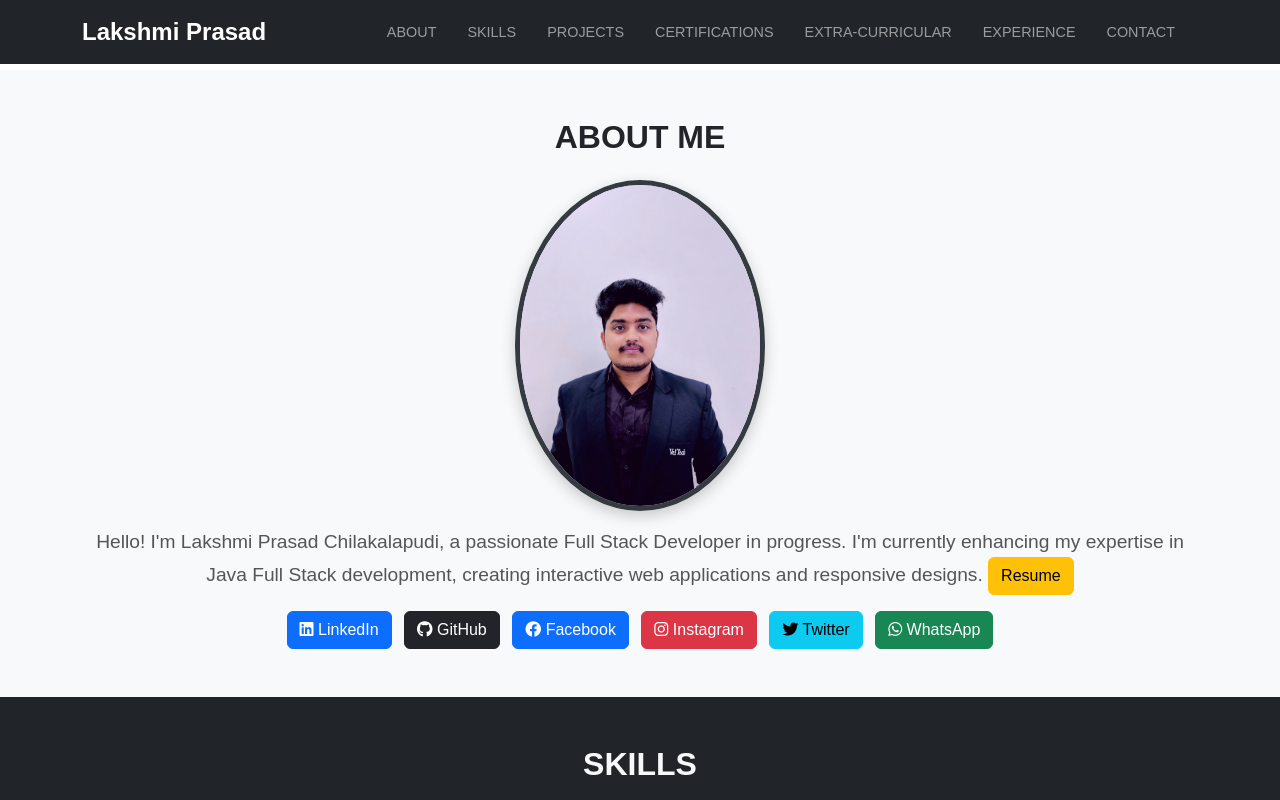
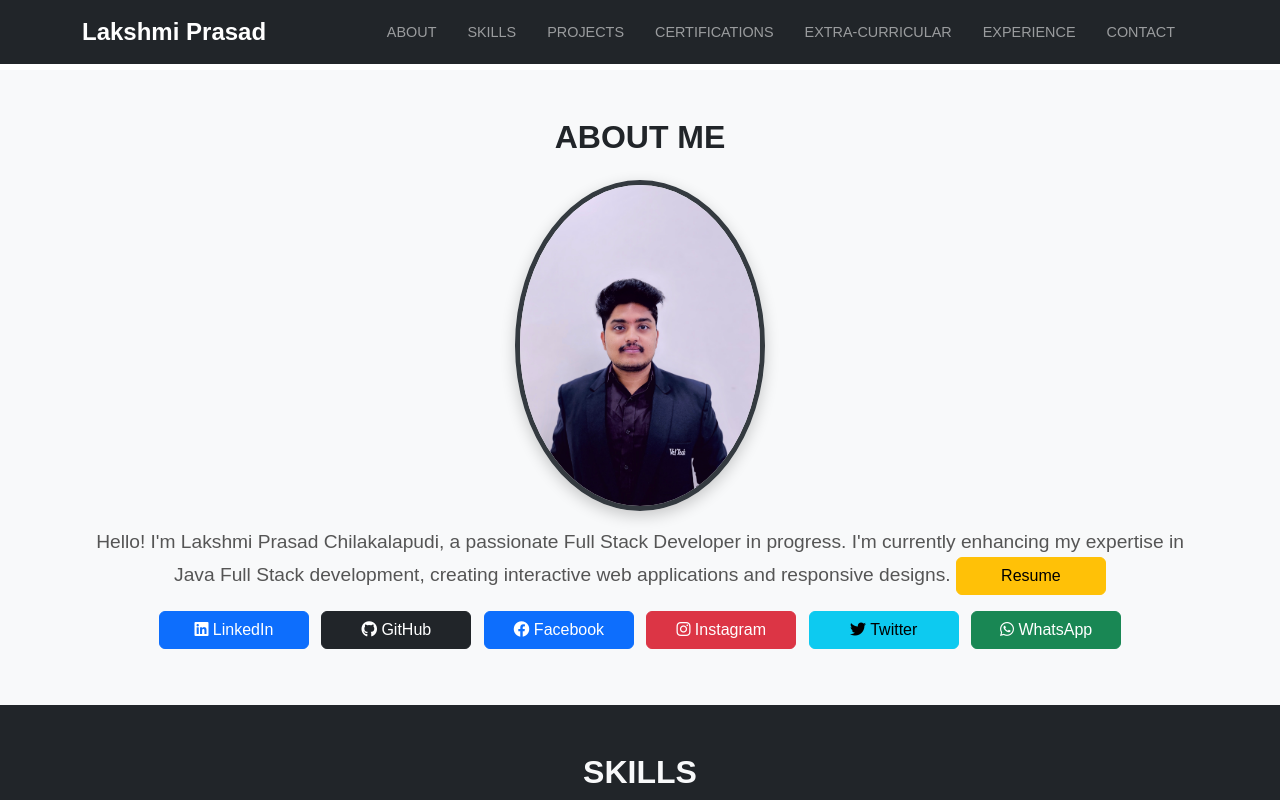
Before and after one commit to LAKSHMIPRASAD9813/portfolio-lakshmi-prasad, a plain HTML site: page index.html in a window 1280 px wide. Shown: the top 800 px of the page. Drawn offline with nearby package versions, Linux system fonts and the light colour scheme.

Commit message:
js added

```diff
--- a/index.css
+++ b/index.css
@@ -42,6 +42,14 @@ h2 {
 #about p {
     font-size: 1.2rem;
     color: #555;
+}
+
+#about .btn{
+    width: 150px;
+}
+
+#about .btn:hover{
+    transform: scale(1.1);
 }
 
 /* Skills Section */
--- a/index.html
+++ b/index.html
@@ -42,15 +42,15 @@
         <p>
             Hello! I'm Lakshmi Prasad Chilakalapudi, a passionate Full Stack Developer in progress.
             I'm currently enhancing my expertise in Java Full Stack development, creating interactive
-            web applications and responsive designs. <a href="./lakshmiprasadresume.pdf" download="lakshmiprasadresume.pdf"><button class="btn btn-warning">Resume</button></a>
+            web applications and responsive designs. <a href="./lakshmiprasadresume.pdf" download=""><button class="btn btn-warning">Resume</button></a>
         </p>
         <div class="col-1 col-sm-1 col-md-12 col-lg-12 col-xl-12">
-            <a href="https://www.linkedin.com/in/lakshmiprasadchilakalapudi/" class="btn btn-primary me-2"><i class="fab fa-linkedin"></i> LinkedIn</a>
-            <a href="https://github.com/LAKSHMIPRASAD9813" class="btn btn-dark me-2"><i class="fab fa-github"></i> GitHub</a>
-            <a href="https://www.facebook.com/chprasad9813/" class="btn btn-primary me-2"><i class="fab fa-facebook"></i> Facebook</a>
-            <a href="https://www.instagram.com/lakshmiprasad_chilakalapudi_3/" class="btn btn-danger me-2"><i class="fab fa-instagram"></i> Instagram</a>
-            <a href="https://x.com/Lakshmi54384321" class="btn btn-info me-2"><i class="fab fa-twitter"></i> Twitter</a>
-            <a href="https://web.whatsapp.com/" class="btn btn-success"><i class="fab fa-whatsapp"></i> WhatsApp</a>
+            <a href="https://www.linkedin.com/in/lakshmiprasadchilakalapudi/" class="btn btn-primary me-2 mb-2"><i class="fab fa-linkedin"></i> LinkedIn</a>
+            <a href="https://github.com/LAKSHMIPRASAD9813" class="btn btn-dark me-2 mb-2"><i class="fab fa-github"></i> GitHub</a>
+            <a href="https://www.facebook.com/chprasad9813/" class="btn btn-primary me-2 mb-2"><i class="fab fa-facebook"></i> Facebook</a>
+            <a href="https://www.instagram.com/lakshmiprasad_chilakalapudi_3/" class="btn btn-danger me-2 mb-2"><i class="fab fa-instagram"></i> Instagram</a>
+            <a href="https://x.com/Lakshmi54384321" class="btn btn-info me-2 mb-2"><i class="fab fa-twitter"></i> Twitter</a>
+            <a href="https://web.whatsapp.com/" class="btn btn-success mb-2"><i class="fab fa-whatsapp"></i> WhatsApp</a>
         </div>
     </div>
 </section>
@@ -331,5 +331,7 @@
 <!-- Bootstrap JS -->
 <script src="https://cdn.jsdelivr.net/npm/bootstrap@5.3.1/dist/js/bootstrap.bundle.min.js"></script>
 
+<!-- java script -->
+ <script src="./index.js"></script>
 </body>
 </html>
--- /dev/null
+++ b/index.js
@@ -0,0 +1 @@
+alert("welcome to Lakshmi Prasad Porfolio");
```
